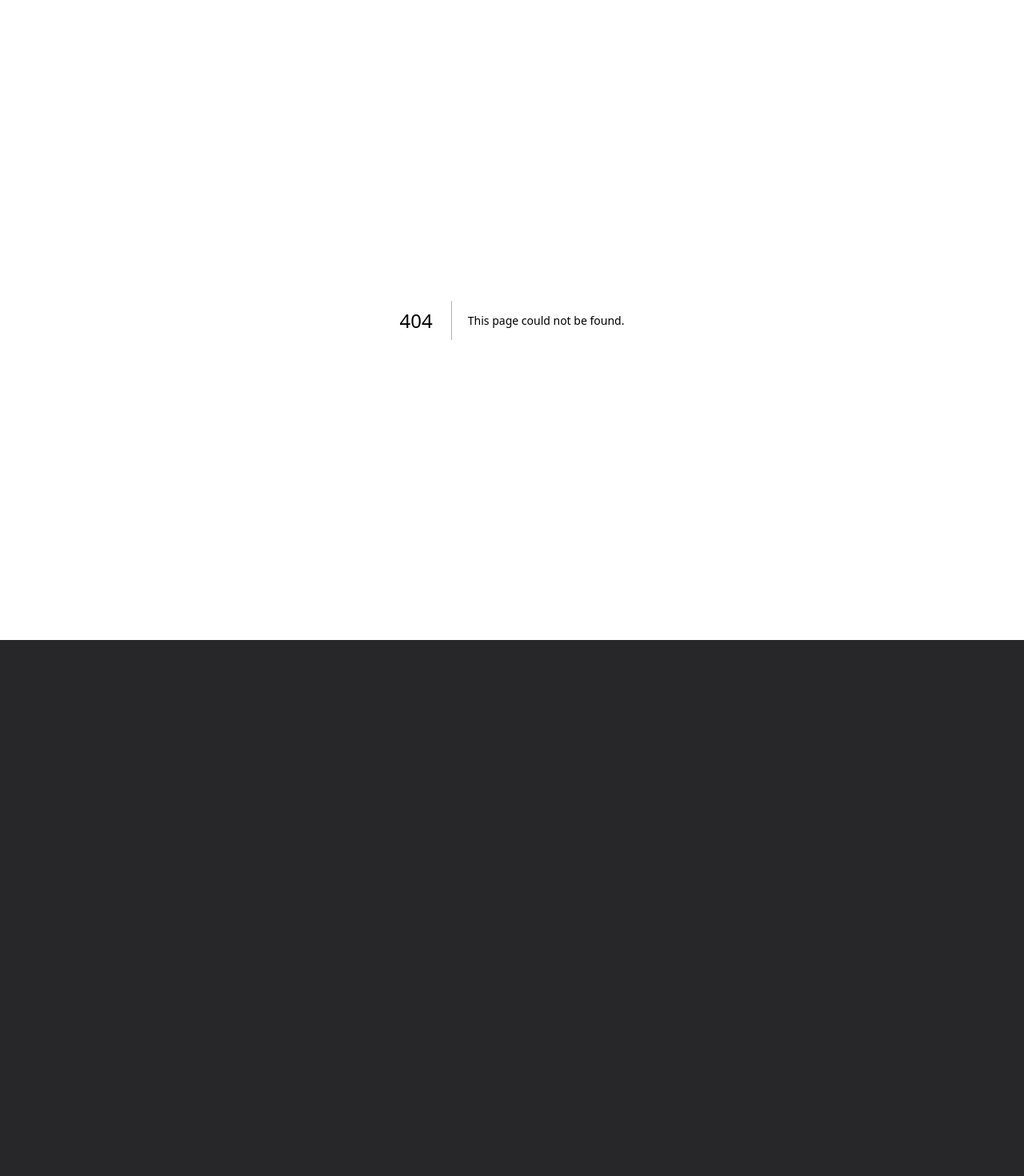
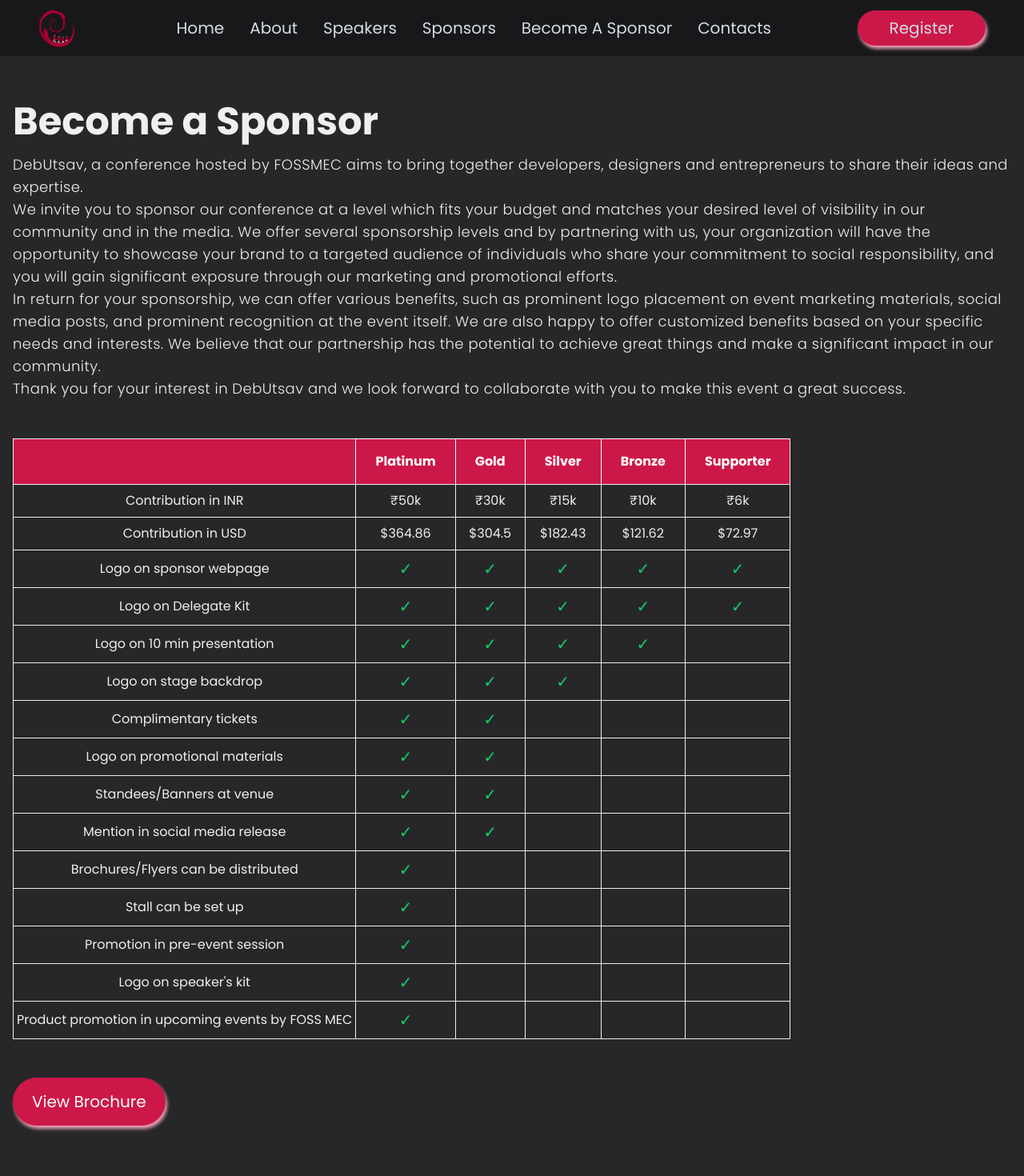
Before and after one commit to aaron-6960/DebUtsav24-Kochi, a Next.js app: page /becomeasponsor in a window 1280 px wide. Before the commit this address had no page. Shown: the top 1470 px of the page at 80% size. Before the commit the page ends 800 px from the top, so only its background shows below. Built offline with nearby package versions, Linux system fonts and the light colour scheme.

Commit message:
become a sponsor page

```diff
--- /dev/null
+++ b/app/becomeasponsor/layout.js
@@ -0,0 +1,21 @@
+import "../globals.css";
+import 'aos/dist/aos.css';
+import AOSInit from "@/utils/AOSInit";
+
+export const metadata = {
+  title: "Create Next App",
+  description: "Generated by create next app",
+};
+
+export default function RootLayout({ children }) {
+  return (
+    <html lang="en">
+      <AOSInit />
+      <body
+        className={`antialiased`}
+      >
+        {children}
+      </body>
+    </html>
+  );
+}
--- /dev/null
+++ b/app/becomeasponsor/page.js
@@ -0,0 +1,13 @@
+import BecomeSponsor from "@/components/BecomeASponsor";
+import Navbar from "@/components/Navbar";
+import Footer from "@/components/Footer";
+
+export default function Home() {
+  return (
+    <div>
+      <Navbar />
+      <BecomeSponsor />
+      <Footer />
+    </div>
+  );
+}
--- /dev/null
+++ b/components/BecomeASponsor.jsx
@@ -0,0 +1,77 @@
+import { BecomeSponsorRowData, BecomeSponsorTableHeadData } from "@/constants";
+
+function SponsorTable() {
+  return (
+    <div className="overflow-x-scroll">
+        <table className="table-auto divide-x divide-y border border-gray-200 divide-gray-200 my-8">
+        <thead className="divide-x divide-y divide-gray-200 border-b font-medium">
+            <tr className="divide-x divide-y divide-gray-200 bg-red text-white">
+            {BecomeSponsorTableHeadData.map((name,index) => <th key={index} className="px-6 py-4">{name}</th>)}
+            </tr>
+        </thead>
+        <tbody className="divide-y divide-gray-200">
+            {BecomeSponsorRowData.map((row, index) => <SponsorTableRow key={index} {...row}/>)}
+        </tbody>
+        </table>
+    </div>
+  );
+}
+
+function SponsorTableRow({ title, values, icon: Icon, startColumn = 0 }) {
+  return (
+    <tr className="divide-x divide-gray-200">
+      <td className="py-2 px-1 text-center" >{title}</td>
+      {values ? (
+        values.map((value, index) => (
+          <td
+            className="py-2 text-center"
+            key={index + startColumn}
+          >
+            {value === "✓" ? (<p className="text-green text-[20px]">{value}</p>) : value}
+          </td>
+        ))
+      ) : (
+        <td colSpan={5 - startColumn}>{Icon && <Icon />}</td>
+      )}
+    </tr>
+  );
+}
+
+const BecomeSponsor = () => {
+  return (
+    <div className="flex flex-col max-w-screen-xl min-h-[100vh]  px-4 py-8 mt-16  mx-auto lg:gap-8 xl:gap-0 lg:py-16 lg:grid-cols-12 ">
+      <h2 className="text-5xl font-bold text-left ">Become a Sponsor</h2>
+      <p className="w-full text-lg tracking-wide font-light leading-2 my-4">
+        DebUtsav, a conference hosted by FOSSMEC aims to bring together
+        developers, designers and entrepreneurs to share their ideas and
+        expertise. <br></br>
+        We invite you to sponsor our conference at a level which fits your
+        budget and matches your desired level of visibility in our community and
+        in the media. We offer several sponsorship levels and by partnering with
+        us, your organization will have the opportunity to showcase your brand
+        to a targeted audience of individuals who share your commitment to
+        social responsibility, and you will gain significant exposure through
+        our marketing and promotional efforts.
+        <br></br>In return for your sponsorship, we can offer various benefits,
+        such as prominent logo placement on event marketing materials, social
+        media posts, and prominent recognition at the event itself. We are also
+        happy to offer customized benefits based on your specific needs and
+        interests. We believe that our partnership has the potential to achieve
+        great things and make a significant impact in our community. <br></br>
+        Thank you for your interest in DebUtsav and we look forward to
+        collaborate with you to make this event a great success.
+      </p>
+      <SponsorTable />
+      <button className="md:block register self-start text-sm my-4 md:text-xl text-white bg-red px-6 py-4">
+        <a
+          href="https://drive.google.com/file/d/1a_9n1-KkVyQvR9DKvCbvp69vXwnIYqBk/view?usp=sharing"
+          target="_blank"
+        >
+          View Brochure
+        </a>
+      </button>
+    </div>
+  );
+}
+
+export default BecomeSponsor;
--- a/constants/index.js
+++ b/constants/index.js
@@ -21,6 +21,96 @@
     },
     {
         title: "Contacts",
-        link: "/#Contacts"
+        link: "/#contacts"
     }
 ]
+
+export const BecomeSponsorTableHeadData = ["", "Platinum", "Gold", "Silver", "Bronze", "Supporter"]
+
+export const BecomeSponsorRowData = [
+    {
+      title:"Contribution in INR",
+      values:["₹50k", "₹30k", "₹15k", "₹10k", "₹6k "],
+    },
+    {
+      title:"Contribution in USD",
+      values:["$364.86", "$304.5", "$182.43", "$121.62", "$72.97"],
+    },
+    {
+      title:"Logo on sponsor webpage",
+      values:["✓", "✓", "✓", "✓", "✓"],
+    },
+    {
+
+      title:"Logo on Delegate Kit",
+      values:["✓", "✓", "✓", "✓", "✓"],
+      startColumn: 1
+    },
+    {
+
+      title:"Logo on 10 min presentation",
+      values:["✓", "✓", "✓", "✓", ""],
+      startColumn:2
+
+    },
+    {
+      title:"Logo on stage backdrop",
+      values:["✓", "✓", "✓", "", ""],
+      startColumn: 3,
+
+    },
+    {
+      title:"Complimentary tickets",
+      values: ["✓", "✓", "", "", ""],
+      startColumn:4,
+
+    },
+    {
+      title:"Logo on promotional materials",
+      values: ["✓", "✓", "", "", ""],
+      startColumn: 4
+
+    },
+    {
+      title:"Standees/Banners at venue",
+      values: ["✓", "✓", "", "", ""],
+      startColumn:5,
+
+    },
+    {
+      title:"Mention in social media release",
+      values:["✓", "✓", "", "", ""],
+      startColumn: 5
+
+    },
+    {
+      title:"Brochures/Flyers can be distributed",
+      values: ["✓", "", "", "", ""],
+      startColumn: 5
+
+    },
+    {
+      title:"Stall can be set up",
+      values:["✓", "", "", "", ""],
+      startColumn: 5
+
+    },
+    {
+      title:"Promotion in pre-event session ",
+      values:["✓", "", "", "", ""],
+      startColumn: 5
+
+    },
+    {
+      title: "Logo on speaker's kit",
+      values: ["✓", "", "", "", ""],
+      startColumn: 5
+
+    },
+    {
+      title:"Product promotion in upcoming events by FOSS MEC",
+      values: ["✓", "", "", "", ""],
+      startColumn: 5
+
+    }
+]
```
